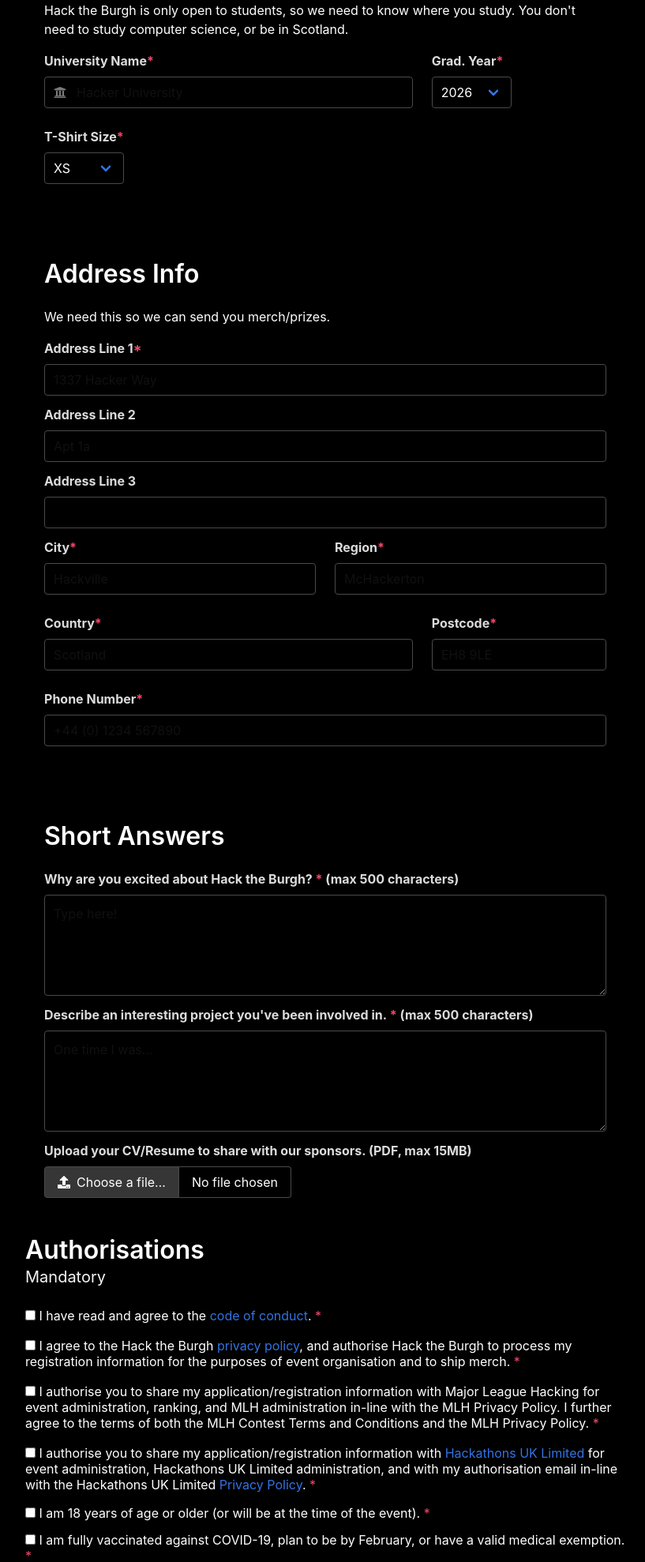
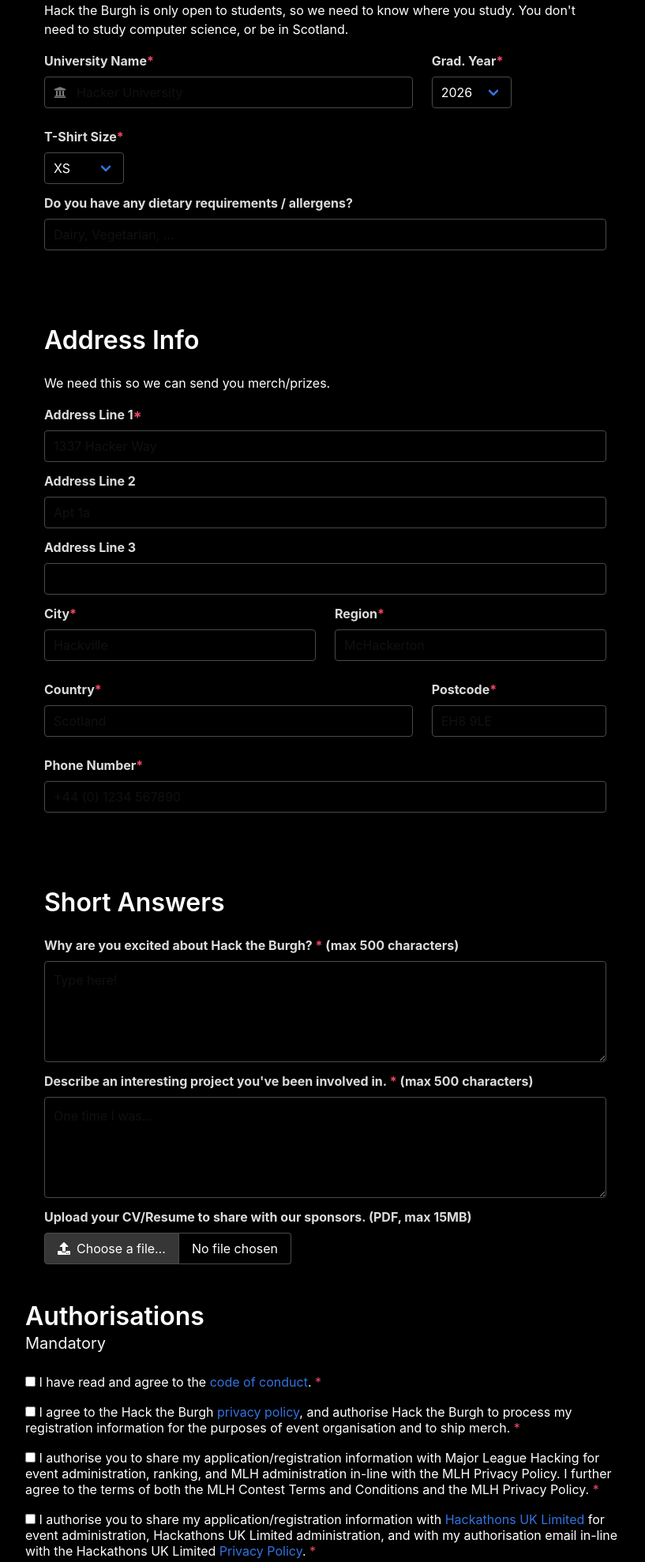
Before and after one commit to compsoc-edinburgh/htb21-reg, a Flask app: template app/templates/hacker/form.html in a window 1280 px wide. Shown: the part 608-2586 px from the top of the page at 79% size, without its empty margins (424-1241 px from the left). Run offline with Flask 2, Linux system fonts and the light colour scheme; the template is opened without the code that fills it, so the values that code supplies are empty; parts of the project's set-up code (start-up, migrations or seed data) failed here and were passed over; some libraries are stand-ins or nearby versions.

Commit message:
add dietary requirements to form

```diff
--- a/app/hacker.py
+++ b/app/hacker.py
@@ -22,6 +22,8 @@ class ApplicationForm(Form):
     contact_email = EmailField('Email')
     school = StringField('University Name', [
                          validators.Length(min=1, max=75)])
+    allergens = StringField('Dietary Requirements', [
+        validators.Length(min=0, max=100)])
     gradYear = IntegerField("Graduation Year")
     shirt_size = SelectField(
         "Shirt Size", choices=[("xs", "XS"), ("s", "S"), ("m", "M"), ("l", "L"), ("xl", "XL")])
@@ -58,6 +60,8 @@ class IncompleteApplicationForm(Form):
     contact_email = StringField('Email', [validators.Length(min=0, max=50)])
     school = StringField('University Name', [
                          validators.Length(min=0, max=75)])
+    allergens = StringField('Dietary Requirements', [
+        validators.Length(min=0, max=100)])
     gradYear = IntegerField("Graduation Year")
     shirt_size = SelectField(
         "Shirt Size", choices=[("", "Select"), ("xs", "XS"), ("s", "S"), ("m", "M"), ("l", "L"), ("xl", "XL")])
@@ -385,6 +389,7 @@ def write_application(submit=False):
                     school=?,
                     gradYear=?,
                     shirt_size=?,
+                    allergens=?,
                     address_line_1=?,
                     address_line_2=?,
                     address_line_3=?,
@@ -416,6 +421,7 @@ def write_application(submit=False):
                 request.form["school"],
                 dd_gradYear,
                 dd_shirt_size,
+                request.form["allergens"],
                 request.form["address_line_1"],
                 request.form["address_line_2"],
                 request.form["address_line_3"],
--- a/app/schema.sql
+++ b/app/schema.sql
@@ -43,6 +43,7 @@ CREATE TABLE Applicants (
     essay       TEXT,
     resume      TEXT,
     shirt_size  TEXT,
+    allergens   TEXT,
 
     -- authorizations
     gdpr            INTEGER,
--- a/app/templates/hacker/form.html
+++ b/app/templates/hacker/form.html
@@ -123,6 +123,14 @@
                         <option {% if appl['shirt_size'] == 'xl'  %}selected{% endif %} value="xl">XL</option>
                     </select>
                 </div>
+            </div>
+        </div>
+
+        <div class="field">
+            <label class="label">Do you have any dietary requirements / allergens?</label>
+            <div class="control">
+                <input class="input" type="text" placeholder="Dairy, Vegetarian, ..." name="allergens"
+                    value="{{ appl['allergens'] or '' }}" required autocomplete="off">
             </div>
         </div>
     </section>
```
